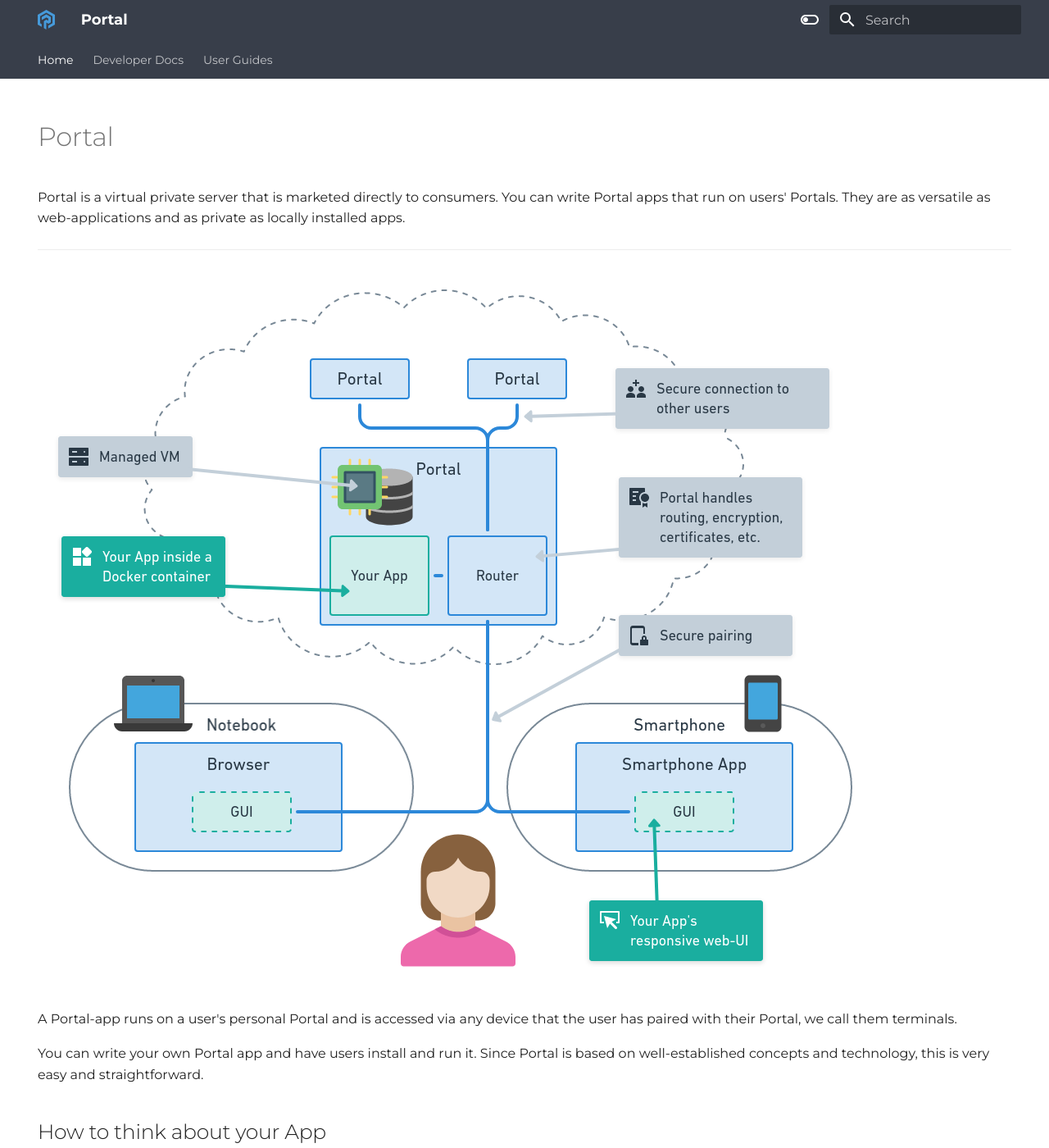
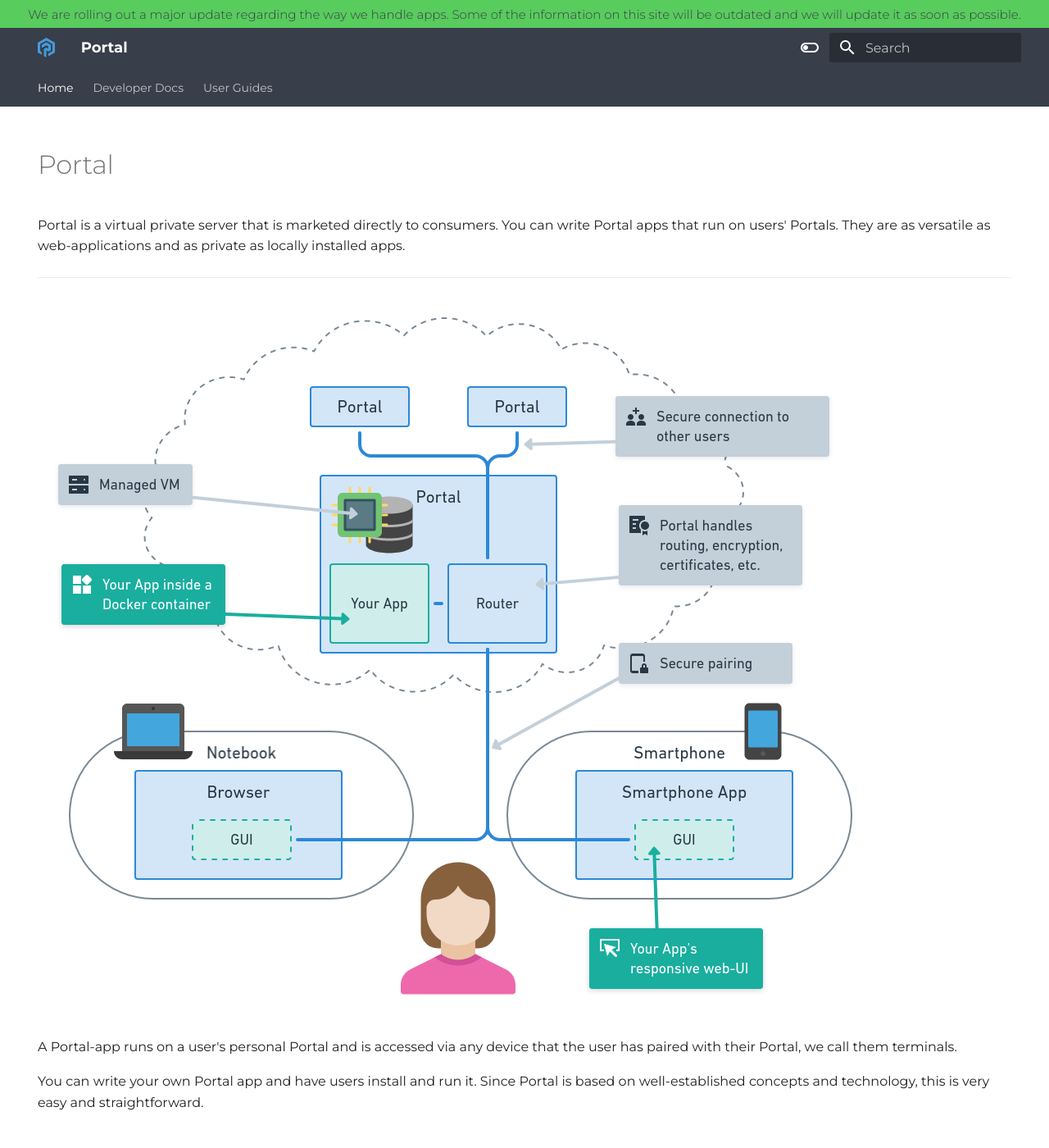
Before and after one commit to FreeshardBase/documentation, an MkDocs documentation site: the page built from docs/index.md, in a window 1280 px wide and 1400 px high. Shown: the whole window at 82% size. Built offline with MkDocs 1.6.1 and Material for MkDocs 9.7.7, drawn with Linux system fonts in a browser that asks for light colours.

Commit message:
add banner about app refactoring

```diff
--- a/docs/css/extra.css
+++ b/docs/css/extra.css
@@ -57,3 +57,22 @@ body.homepage>div.container>div.row>div.col-md-9 {
   --md-primary-fg-color: #edf0f6;
   --md-accent-fg-color: #58cc5d;
 }
+
+/* Banner */
+.banner {
+    position: sticky;   /* Follows as you scroll */
+    top: 0;             /* Absolute top of page */
+    left: 0;
+    width: 100%;
+    z-index: 1;         /* Tells the renderer "this is important", otherwise Admonition and Code Blocks will render into it */
+    text-align: center;
+    background-color: var(--md-accent-fg-color);
+}
+
+.banner p {
+    margin: 0.5em;
+    padding: 0;
+    color: #383e4a;
+    font-size: 1.5em;
+    font-weight: 300;
+}
--- a/mkdocs.yml
+++ b/mkdocs.yml
@@ -4,6 +4,7 @@ site_dir: public
 copyright: "&copy; Portal. All rights reserved."
 theme:
   name: material
+  custom_dir: overrides
   logo: img/logo.svg
   favicon: img/logo.svg
   font:
--- /dev/null
+++ b/overrides/main.html
@@ -0,0 +1,14 @@
+{% extends "base.html" %}
+
+{% block header %}
+<!-- Custom Banner -->
+<div class="banner">
+    <p>
+        We are rolling out a major update regarding the way we handle apps.
+        Some of the information on this site will be outdated and we will update it as soon as possible.
+    </p>
+</div>
+
+<!-- Original Header -->
+{% include "partials/header.html" %}
+{% endblock %}
```
